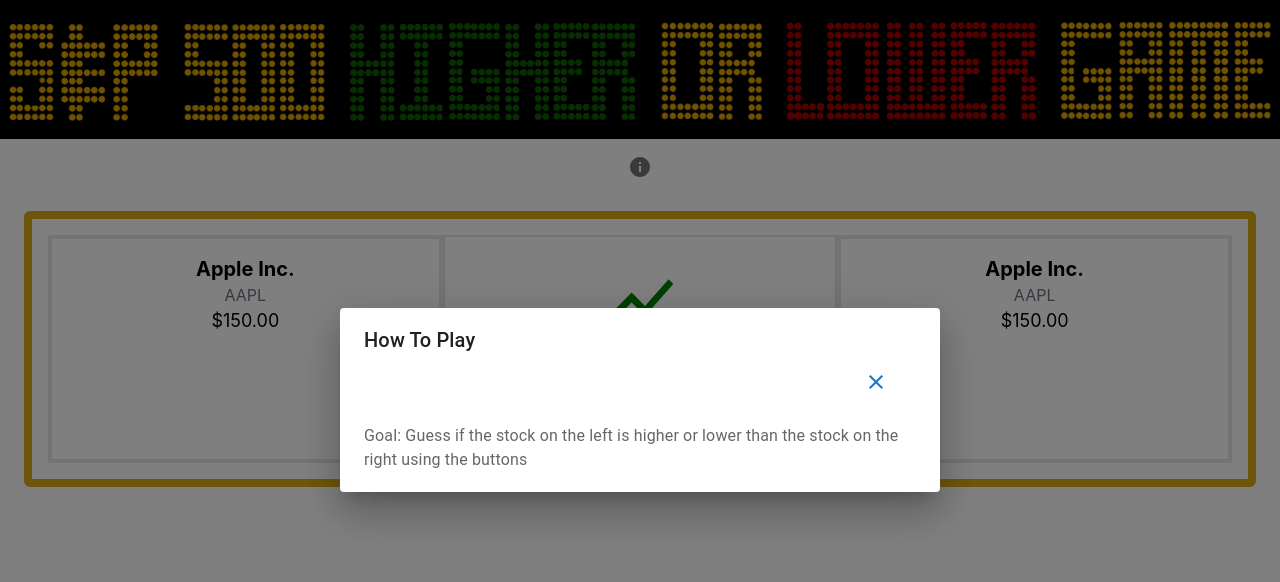
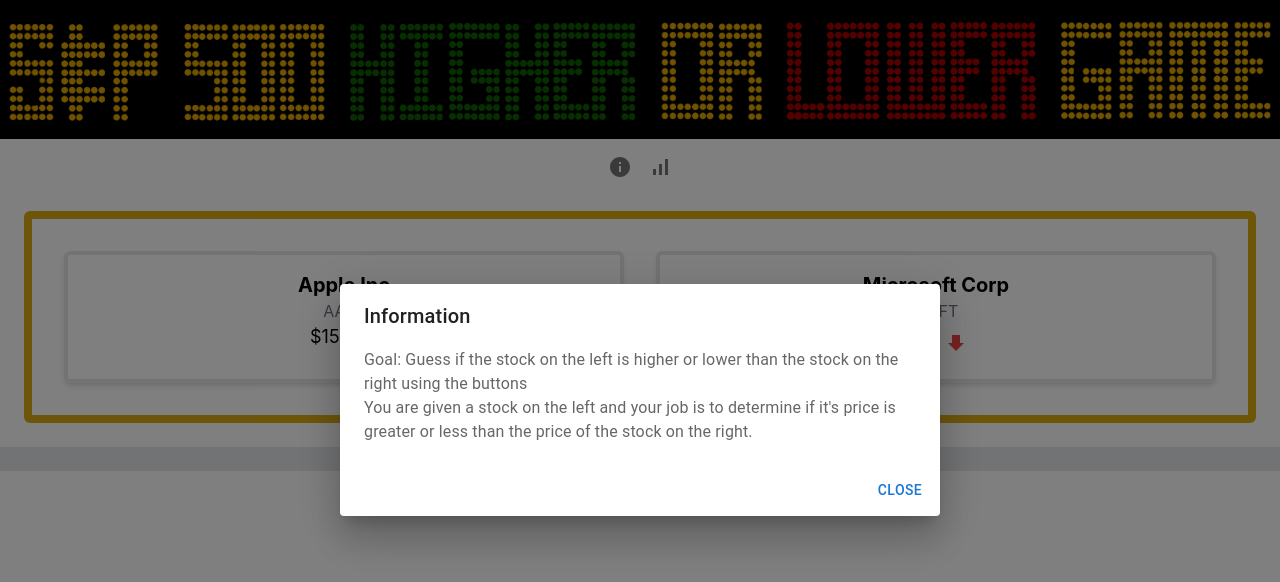
Before and after one commit to meislifka/SP500-HL-Game, a React (Create React App) app: page / in a window 1280 px wide. Both pictures are taken after a click on the button 640 px from the left and 166 px from the top of the page. Shown: the top 582 px of the page. Built offline with nearby package versions, Linux system fonts and the light colour scheme.

Commit message:
Updated cards, added icon and footer

```diff
--- a/package.json
+++ b/package.json
@@ -6,7 +6,7 @@
     "@emotion/react": "^11.14.0",
     "@emotion/styled": "^11.14.0",
     "@mui/icons-material": "^6.4.1",
-    "@mui/material": "^6.4.1",
+    "@mui/material": "^6.4.8",
     "cra-template": "1.2.0",
     "react": "^19.0.0",
     "react-dom": "^19.0.0",
--- a/src/App.js
+++ b/src/App.js
@@ -1,13 +1,14 @@
-import logo from './logo.svg';
 import './App.css';
 import Main from "./components/Main";
 import Banner from "./components/Banner.jsx"
+import Footer from "./components/Footer.jsx";
 
 function App() {
   return (
     <div className="App">
       <Banner />
       <Main />
+      <Footer className="absolute bottom-0 left-0 w-full" />
     </div>
   );
 }
--- a/src/components/Banner.jsx
+++ b/src/components/Banner.jsx
@@ -4,7 +4,7 @@
 const Banner = () => {
   return (
     <header className=" text-center font-arial border-solid mb-2">
-      <img src={bannerimg} alt="Banner" className="w-full animate-moveBanner" />
+      <img src={bannerimg} alt="Banner" className="animate-moveBanner" />
     </header>
   );
 };
--- /dev/null
+++ b/src/components/Footer.jsx
@@ -0,0 +1,11 @@
+const Footer = () => {
+  return (
+    <>
+      <div className=" bg-gray-200 w-full text-black">
+        Footer
+      </div>
+    </>
+  );
+};
+
+export default Footer;
--- a/src/components/InstructionsOverlay.jsx
+++ b/src/components/InstructionsOverlay.jsx
@@ -1,32 +1,54 @@
-import { Dialog, DialogTitle, DialogActions, Button, DialogContent, DialogContentText } from '@mui/material';
-import CloseIcon from '@mui/icons-material/Close';
-const InstructionsOverlay = ({ open, setOpen }) => {
+import React from "react";
+import Dialog from '@mui/material/Dialog';
+import DialogActions from '@mui/material/DialogActions';
+import DialogContent from '@mui/material/DialogContent';
+import DialogContentText from '@mui/material/DialogContentText';
+
+import DialogTitle from '@mui/material/DialogTitle';
+import Button from '@mui/material/Button';
+
+const InstructionsOverlay = ({ open, setOpen, overlayType }) => {
   const handleClose = () => {
-    console.log("CLOSED");
-    setOpen(false); // Callback to parent to set `open` to false
+    setOpen(false);
+  };
+
+  const renderContent = () => {
+    if (overlayType === "info") {
+      return (
+        <DialogContent>
+        <DialogContentText id="alert-dialog-description">
+          Goal: Guess if the stock on the left is higher or lower than the stock on the right using the buttons
+
+        <div>
+          You are given a stock on the left and your job is to determine if it's price is greater or less than the price of the stock on the right.
+
+        </div>
+        </DialogContentText>
+      </DialogContent>
+      );
+    } else if (overlayType === "stat") {
+      return (
+        <DialogContent>
+          <div>
+            Max Streak
+            Games played
+          </div>
+        </DialogContent>
+      );
+    } else {
+      return null;
+    }
   };
 
   return (
-    <Dialog
-      open={open}
-      onClose={handleClose}
-      aria-labelledby="alert-dialog-title"
-      aria-describedby="alert-dialog-description"
-    >
-
-      <DialogTitle id="alert-dialog-title">
-        {"How To Play"}
-        <DialogActions>
-        <Button onClick={handleClose}>
-          <CloseIcon />
+    <Dialog open={open} onClose={handleClose}>
+      <DialogTitle>{overlayType === "info" ? "Information" : "Player Stats"}</DialogTitle>
+      {renderContent()}
+      <DialogActions>
+        <Button onClick={handleClose} color="primary">
+          Close
         </Button>
       </DialogActions>
-      </DialogTitle>
-      <DialogContent>
-        <DialogContentText id="alert-dialog-description">
-          Goal: Guess if the stock on the left is higher or lower than the stock on the right using the buttons
-        </DialogContentText>
-      </DialogContent>
     </Dialog>
   );
 };
--- a/src/components/Main.jsx
+++ b/src/components/Main.jsx
@@ -1,31 +1,44 @@
-import {React, useState} from "react";
+import { React, useState } from "react";
 import StockCard from './StockCard.jsx';
-import Picker from "./Picker.jsx";
 import InstructionsOverlay from "./InstructionsOverlay.jsx"
 import IconButton from '@mui/material/IconButton';
 import InfoIcon from '@mui/icons-material/Info';
+import SignalCellularAltIcon from '@mui/icons-material/SignalCellularAlt';
+import Tooltip from '@mui/material/Tooltip';
 
 const Main = () => {
   const [open, setOpen] = useState(false);
+  const [overlayType, setOverlayType] = useState();
 
-  const handleToggleInfo = () => {
+  // Update the handleToggleInfo function to accept overlayType
+  const handleToggleInfo = (type) => {
     setOpen(true);
+    setOverlayType(type); // Correctly sets the overlay type
   };
+
+  const lSide = ["Apple Inc", "AAPL", "150.00"];
+  const rSide = ["Microsoft Corp", "MSFT", "391.26"];
 
   return (
     <>
-      <IconButton aria-label="delete" onClick={handleToggleInfo}>
-        <InfoIcon  />
-      </IconButton>
+      <Tooltip title="Info">
+        <IconButton aria-label="info" onClick={() => handleToggleInfo("info")}>
+          <InfoIcon />
+        </IconButton>
+      </Tooltip>
 
+      <Tooltip title="Stats">
+        <IconButton aria-label="stats" onClick={() => handleToggleInfo("stat")}>
+          <SignalCellularAltIcon />
+        </IconButton>
+      </Tooltip>
 
-      {open && <InstructionsOverlay open={open} setOpen={setOpen} />}
+      {open && <InstructionsOverlay open={open} setOpen={setOpen} overlayType={overlayType} />}
 
-<div className="grid grid-cols-1 md:grid-cols-3 m-6 border-solid border-8 border-[#dcad13] rounded-md p-4">
-          <StockCard companyName="Apple Inc." ticker="AAPL" price="150.00" />
-          <Picker />
-          <StockCard companyName="Apple Inc." ticker="AAPL" price="150.00" />
-        </div>
+      <div className="grid grid-cols-1 md:grid-cols-2 m-6 border-solid border-8 border-[#dcad13] rounded-md p-4">
+        <StockCard companyName={lSide[0]} ticker={lSide[1]} price={lSide[2]} />
+        <StockCard companyName={rSide[0]} ticker={rSide[1]} isRightSide={true} />
+      </div>
     </>
   );
 };
--- a/src/components/Picker.jsx
+++ b/src/components/Picker.jsx
@@ -1,21 +1,20 @@
 import React from "react";
 import IconButton from '@mui/material/IconButton';
 import Tooltip, { tooltipClasses } from '@mui/material/Tooltip';
-import ShowChartIcon from '@mui/icons-material/ShowChart';
+import ForwardIcon from '@mui/icons-material/Forward';
 const Picker = ({ props }) => {
   return (
-    <div className="text-center font-arial  p-4 border-2">
+    <div className="text-center ">
       <Tooltip title="Higher">
        <IconButton >
-        <ShowChartIcon sx={{ fontSize: 80, color:"green" }} />
-      </IconButton>
+       <ForwardIcon className="text-green-500 w-20 h-20 rotate-[270deg]" />      </IconButton>
       </Tooltip>
-      <div></div>
-      <Tooltip title="Lower">
+
+      <Tooltip title="Higher">
       <IconButton>
-        <ShowChartIcon sx={{ fontSize: 80, color:"red",  transform: "scaleX(-1)" }} />
-      </IconButton>
+      <ForwardIcon className="text-red-500 w-20 h-20 rotate-90 " />      </IconButton>
       </Tooltip>
+
     </div>
   );
 };
--- a/src/components/StockCard.jsx
+++ b/src/components/StockCard.jsx
@@ -1,12 +1,17 @@
 import React from "react";
+import Picker from "./Picker.jsx"
 
-const StockCard = ({ companyName, ticker, price }) => {
+const StockCard = ({ companyName, ticker, price, isRightSide }) => {
+
   return (
-    <div className="text-center font-arial  p-4 border-4">
+    <div className="text-center font-arial m-4 p-4 border-4 rounded-md shadow-md">
       <h2 className="text-xl font-bold">{companyName}</h2>
+      <p className="text-gray-500">{ticker}</p>
+      {isRightSide ? null : <p className="text-lg">${price}</p>}
 
-      <p className="text-gray-500">{ticker}</p>
-      <p className="text-lg">${price}</p>
+      {isRightSide && <Picker />}
+
+
     </div>
   );
 };
```
Also changed, not shown: 1 other file (tests, documents, lock files or other folders).
